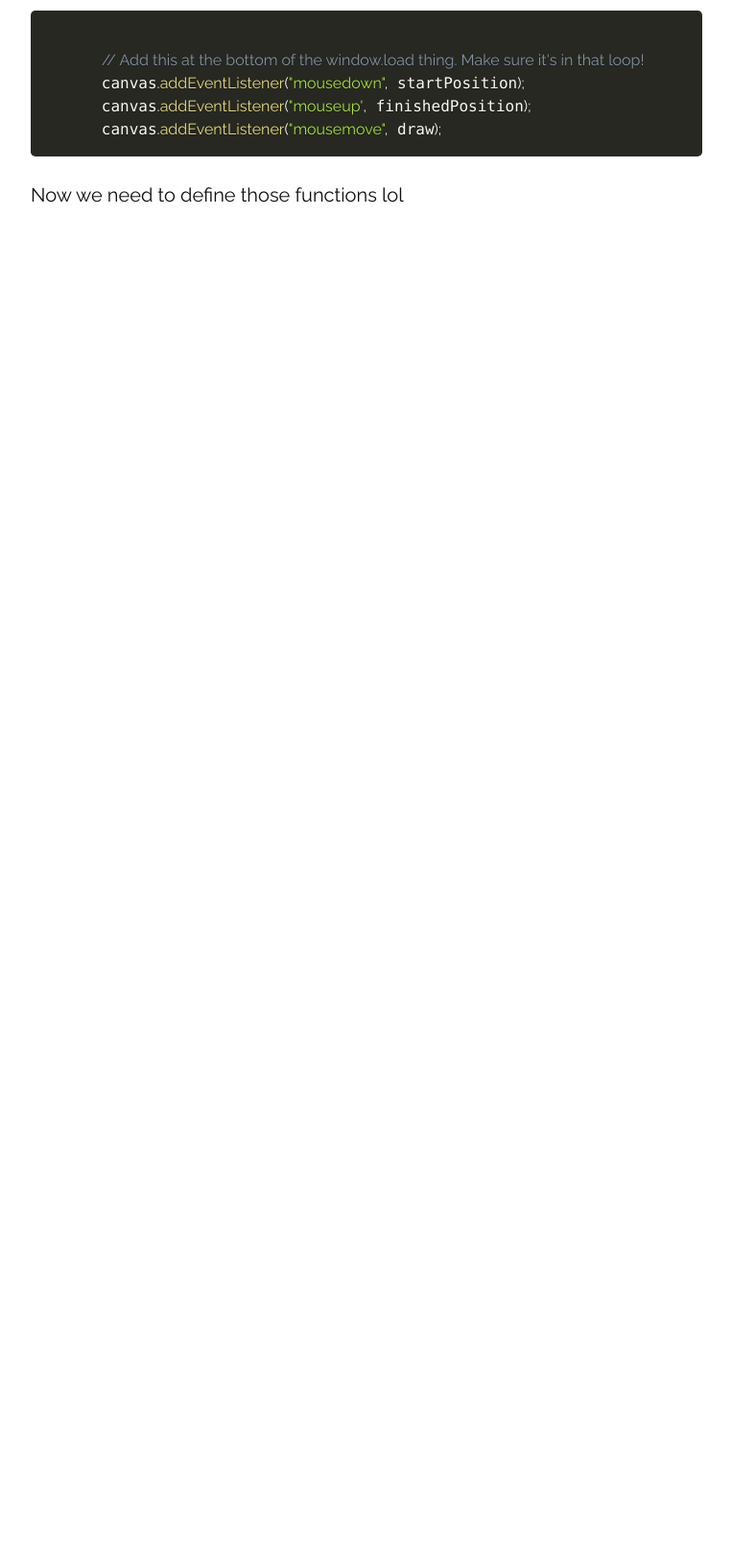
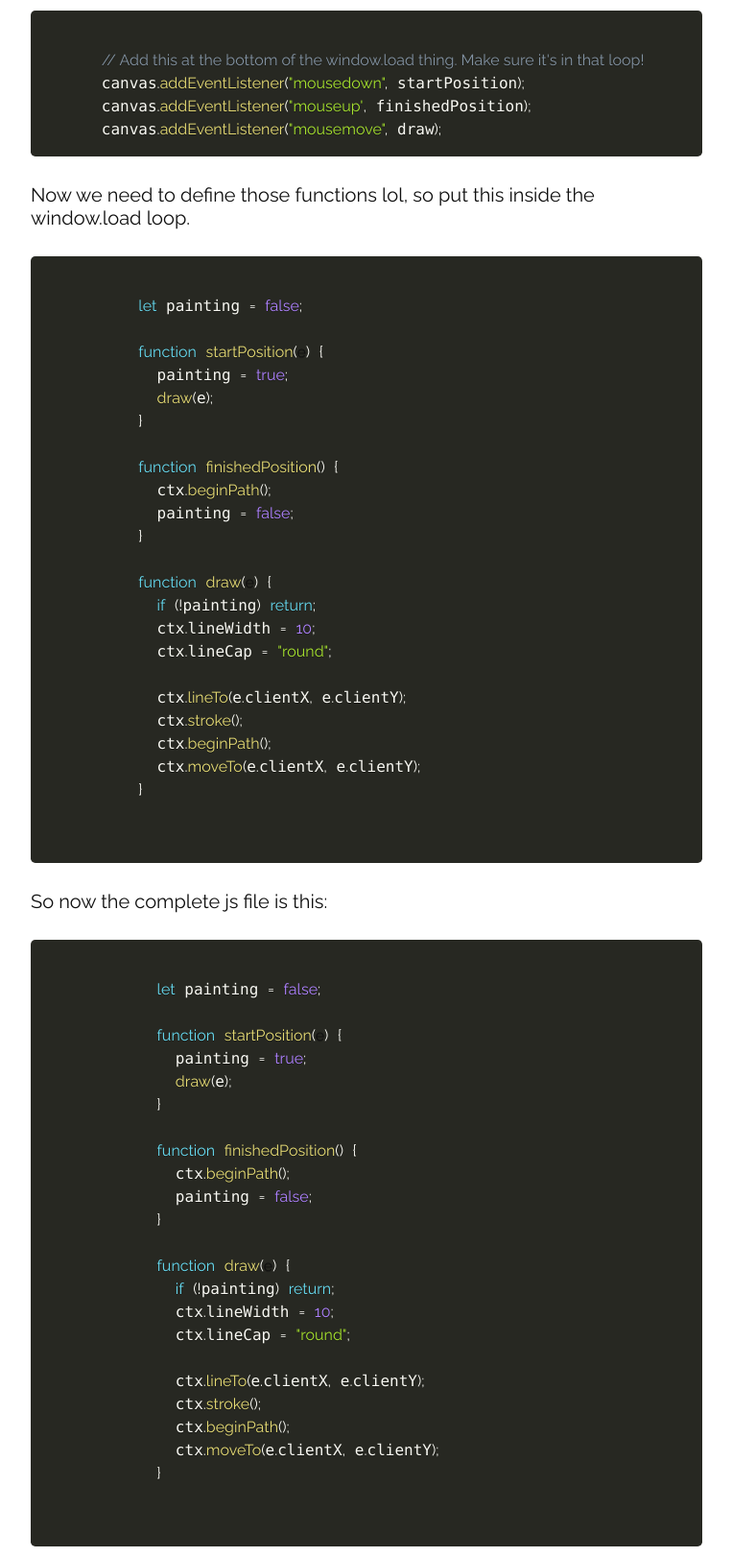
Before and after one commit to Explosion-Scratch/Portfolio, a website built with Parcel: page blog/2_drawing.html in a window 1280 px wide. Shown: the part 1276-2898 px from the top of the page at 96% size, without its empty margins (258-1021 px from the left). Before the commit the page ends 1579 px from the top, so only its background shows below. Built offline with nearby package versions, Linux system fonts and the light colour scheme.

Commit message:
more stuff

```diff
--- a/blog/2_drawing.html
+++ b/blog/2_drawing.html
@@ -56,7 +56,60 @@
       canvas.addEventListener("mousedown", startPosition);
       canvas.addEventListener("mouseup", finishedPosition);
       canvas.addEventListener("mousemove", draw);</code></pre>
-      <p>Now we need to define those functions lol</p>
+      <p>Now we need to define those functions lol, so put this inside the window.load loop.</p>
+      <pre><code class='language-js'>
+          let painting = false;
+
+          function startPosition(e) {
+            painting = true;
+            draw(e);
+          }
+
+          function finishedPosition() {
+            ctx.beginPath();
+            painting = false;
+          }
+
+          function draw(e) {
+            if (!painting) return;
+            ctx.lineWidth = 10;
+            ctx.lineCap = "round";
+
+            ctx.lineTo(e.clientX, e.clientY);
+            ctx.stroke();
+            ctx.beginPath();
+            ctx.moveTo(e.clientX, e.clientY);
+          }
+        </code>
+      </pre>
+      <p>So now the complete js file is this:</p>
+      <pre>
+        <code class='language-js'>
+            let painting = false;
+
+            function startPosition(e) {
+              painting = true;
+              draw(e);
+            }
+
+            function finishedPosition() {
+              ctx.beginPath();
+              painting = false;
+            }
+
+            function draw(e) {
+              if (!painting) return;
+              ctx.lineWidth = 10;
+              ctx.lineCap = "round";
+
+              ctx.lineTo(e.clientX, e.clientY);
+              ctx.stroke();
+              ctx.beginPath();
+              ctx.moveTo(e.clientX, e.clientY);
+            }
+          </code>
+        </pre>
+        <p>Thanks for reading! Hopefully you actually made this and learned something! Until next time!<br>- --Explosion--</p>
     </div>
   </body>
 </html>
```
